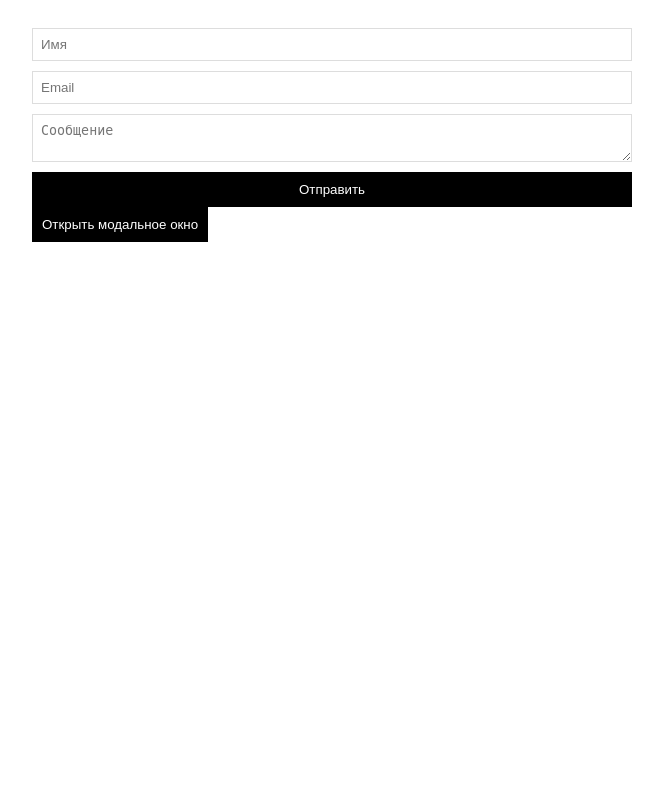
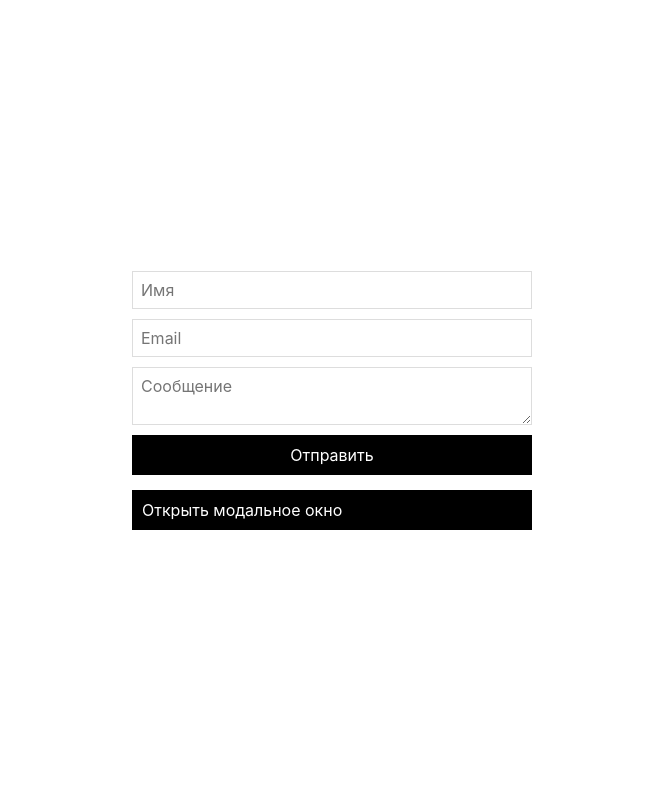
Before and after one commit to Alex-Piletski/Junior-s-QA-Pet-project, a Flask app: page / in a window 1280 px wide. Shown: the whole page, without its empty margins (308-971 px from the left). Run offline with Flask 3, Linux system fonts and the light colour scheme.

Commit message:
Update style.css

```diff
--- a/static/css/style.css
+++ b/static/css/style.css
@@ -1,3 +1,22 @@
+/* Полная высота для корректного центрирования */
+html, body {
+    height: 100%;
+    margin: 0;
+}
+
+/* Основной контейнер — вертикальное центрирование и отступы */
+.container {
+    display: flex;
+    flex-direction: column;
+    justify-content: center; /* вертикальное центрирование */
+    align-items: center;     /* горизонтальное центрирование */
+    height: 100vh;           /* высота экрана */
+    gap: 15px;               /* отступы между блоками */
+    padding: 20px;
+    box-sizing: border-box;
+}
+
+/* Шрифты и цвета для страницы */
 body {
     background-color: #FFFFFF;
     color: #000000;
@@ -5,13 +24,10 @@ body {
                  Ubuntu, Cantarell, "Open Sans", "Helvetica Neue", sans-serif;
 }
 
-.container {
-    max-width: 600px;
-    margin: 0 auto;
-    padding: 20px;
-}
-
-form {
+/* Форма и кнопка — фиксированная максимальная ширина */
+form, #modal-btn {
+    width: 100%;
+    max-width: 400px;
     display: flex;
     flex-direction: column;
     gap: 10px;
@@ -20,6 +36,8 @@ form {
 input, textarea {
     padding: 8px;
     border: 1px solid #ddd;
+    font-size: 16px;
+    font-family: inherit;
 }
 
 button {
@@ -28,8 +46,11 @@ button {
     color: #ffffff;      /* белый текст */
     border: none;
     cursor: pointer;
+    font-size: 16px;
+    font-family: inherit;
 }
 
+/* Модальное окно */
 .modal {
     display: none;
     position: fixed;
@@ -46,4 +67,5 @@ button {
     margin: 15% auto;
     padding: 20px;
     width: 80%;
+    max-width: 400px;
 }
```
